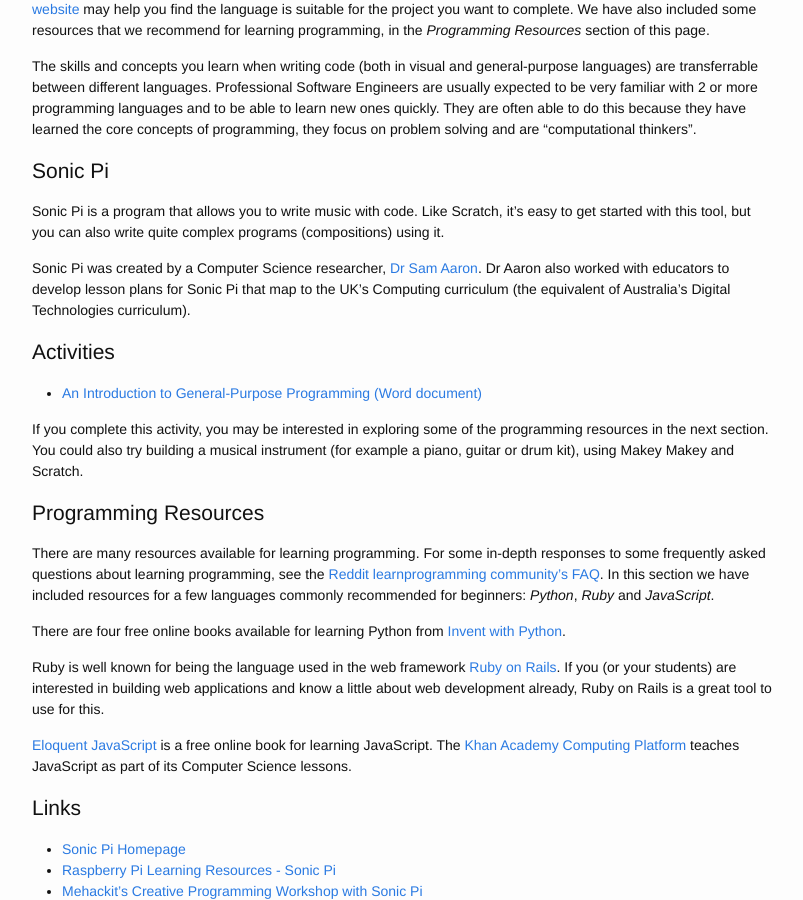
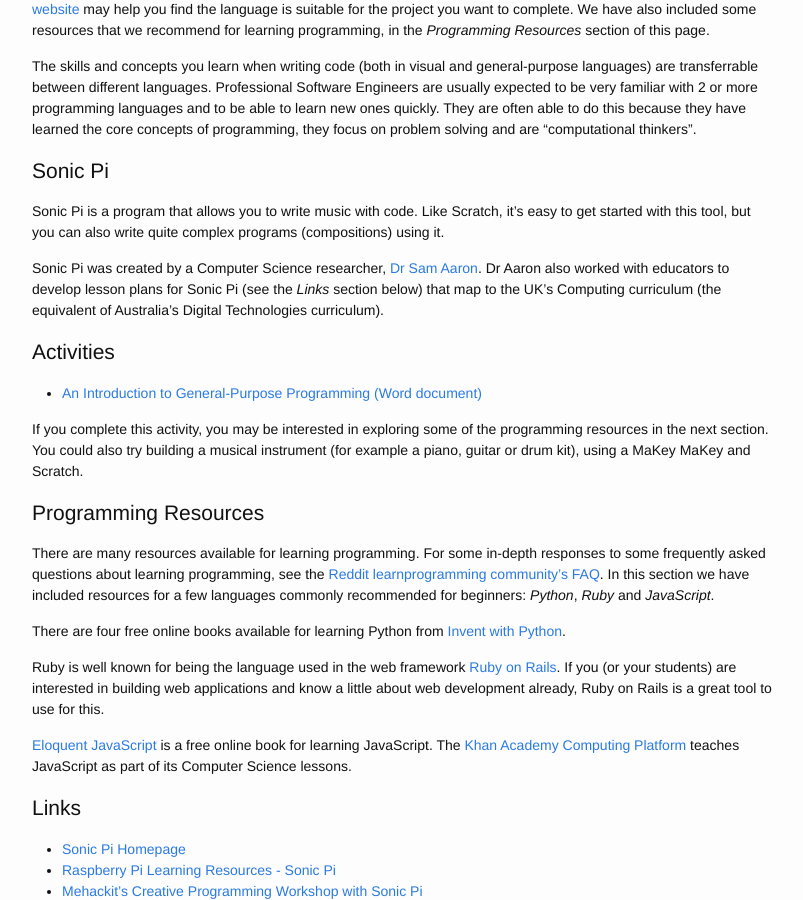
Before and after one commit to cs4s/hs-2016, a Jekyll site: the page built from day2/sonicpi/index.md, in a window 1280 px wide and 900 px high, scrolled down 515 px. Shown: the whole window, without its empty margins (238-1041 px from the left). Built offline with Jekyll 4.4.1, drawn with Linux system fonts in a browser that asks for light colours.

```diff
--- a/day2/sonicpi/index.md
+++ b/day2/sonicpi/index.md
@@ -34,14 +34,14 @@ Sonic Pi is a program that allows you to write music with code.
 Like Scratch, it's easy to get started with this tool, but you can also write quite complex programs (compositions) using it.
 
 Sonic Pi was created by a Computer Science researcher, [Dr Sam Aaron](http://sam.aaron.name/){:target="_blank"}.
-Dr Aaron also worked with educators to develop lesson plans for Sonic Pi that map to the UK's Computing curriculum (the equivalent of Australia's Digital Technologies curriculum).
+Dr Aaron also worked with educators to develop lesson plans for Sonic Pi (see the *Links* section below) that map to the UK's Computing curriculum (the equivalent of Australia's Digital Technologies curriculum).
 
 ## Activities
 
 - [An Introduction to General-Purpose Programming (Word document)](introduction_programming_activity.docx)
 
 If you complete this activity, you may be interested in exploring some of the programming resources in the next section.
-You could also try building a musical instrument (for example a piano, guitar or drum kit), using Makey Makey and Scratch.
+You could also try building a musical instrument (for example a piano, guitar or drum kit), using a MaKey MaKey and Scratch.
 
 ## Programming Resources
 
```
Also changed, not shown: other parts of day2/sonicpi/index.md (+1 -1 lines).
